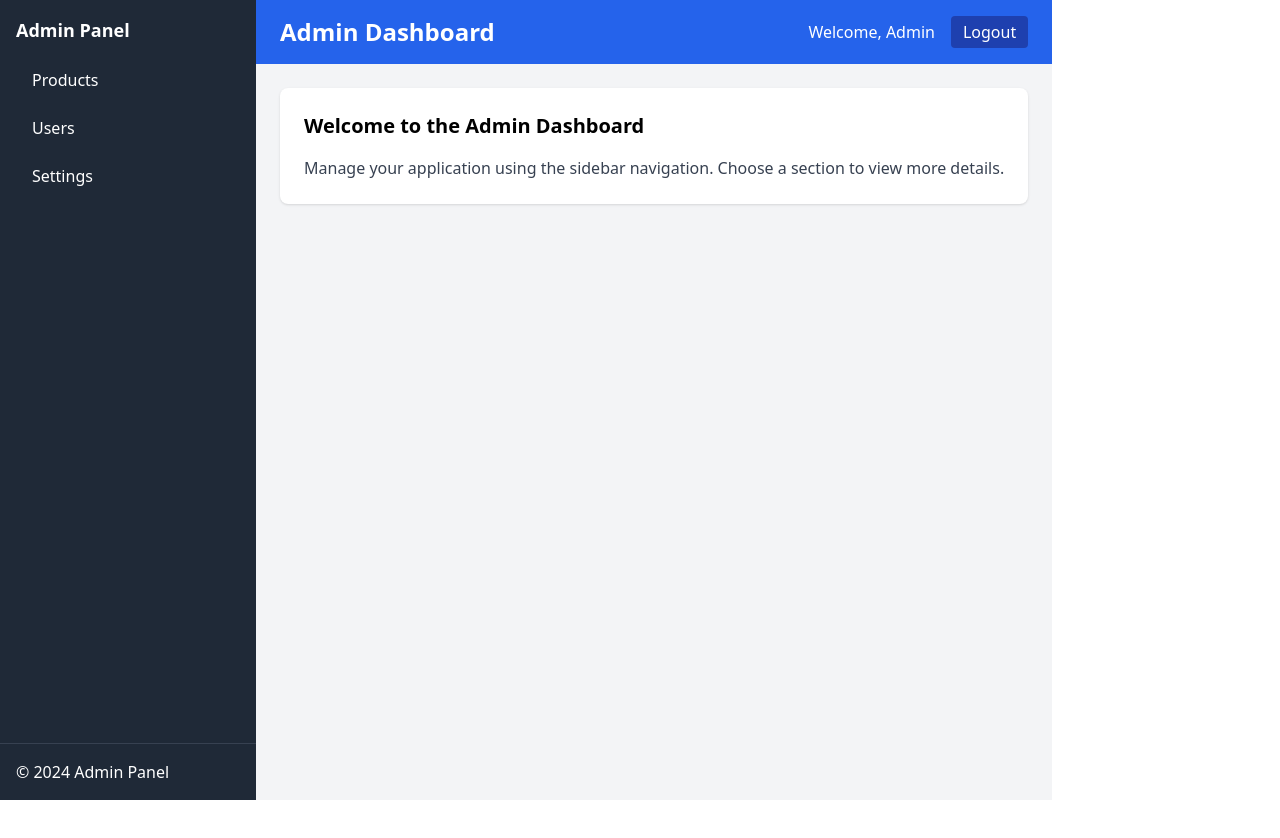
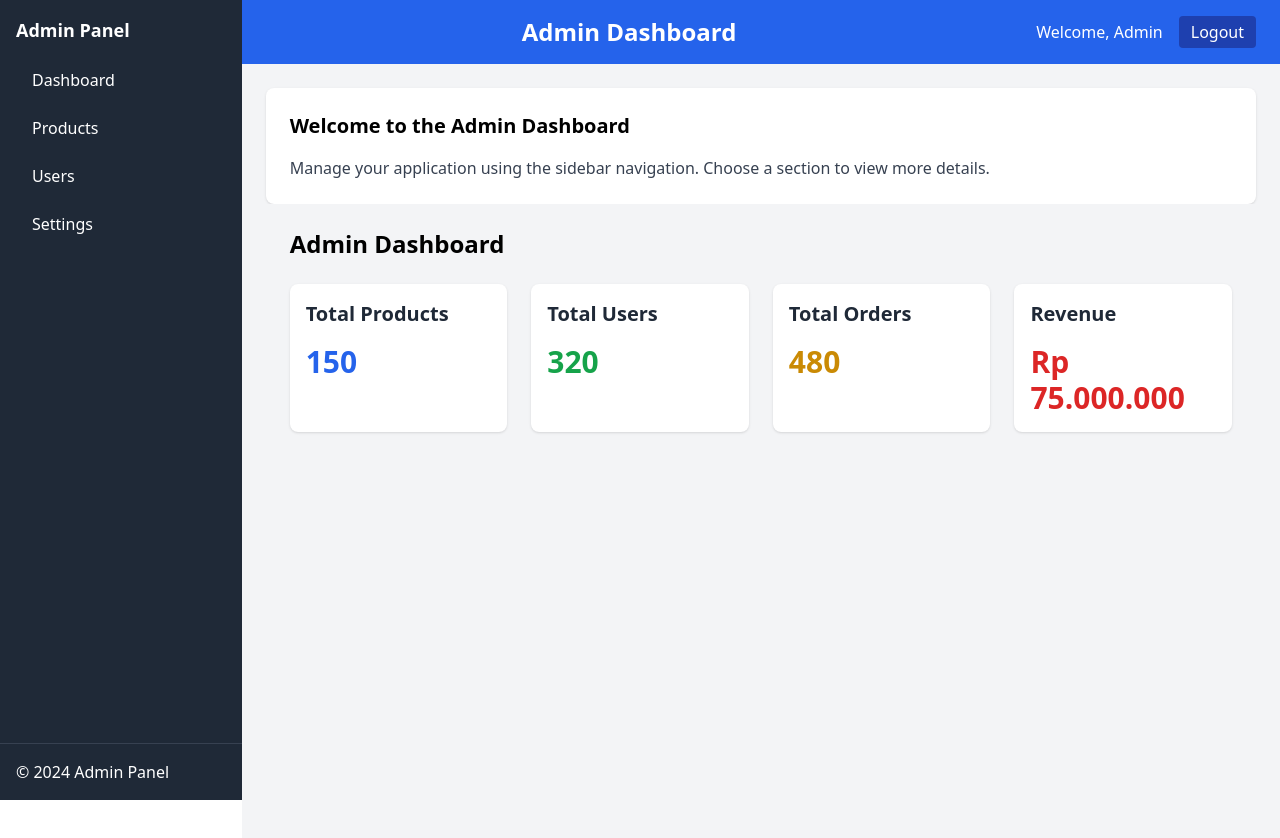
Before and after one commit to mayangpuspitasari/web_e-commerce, a React (Vite) app: page /admin in a window 1280 px wide. Shown: the top 838 px of the page. Before the commit the page ends 800 px from the top, so only its background shows below. Built offline with nearby package versions, Linux system fonts and the light colour scheme.

Commit message:
product admin

```diff
--- a/package.json
+++ b/package.json
@@ -12,6 +12,7 @@
   "dependencies": {
     "@fortawesome/free-solid-svg-icons": "^6.7.2",
     "@fortawesome/react-fontawesome": "^0.2.2",
+    "@heroicons/react": "^2.2.0",
     "@reduxjs/toolkit": "^2.5.0",
     "axios": "^1.7.9",
     "prop-types": "^15.8.1",
--- a/src/App.jsx
+++ b/src/App.jsx
@@ -6,6 +6,7 @@ import DetailPage from './pages/DetailPage';
 import AdminPage from './pages/AdminPage';
 import MainLayout from './layout/MainLayout';
 import AdminLayout from './layout/AdminLayout';
+import Product from './components/Admin/Product';
 // import LoginPages from './pages/LoginPages';
 // import RegisterPage from './pages/RegisterPage';
 
@@ -52,6 +53,14 @@ const App = () => {
             </AdminLayout>
           }
         />
+        <Route
+          path="/admin/product"
+          element={
+            <AdminLayout>
+              <Product />
+            </AdminLayout>
+          }
+        />
       </Routes>
     </Router>
   );
--- /dev/null
+++ b/src/components/Admin/Dashboard.jsx
@@ -0,0 +1,36 @@
+import React from 'react';
+
+const Dashboard = () => {
+  return (
+    <div className="p-6 bg-gray-100 min-h-screen">
+      <h1 className="text-2xl font-bold mb-6">Admin Dashboard</h1>
+      <div className="grid grid-cols-1 md:grid-cols-2 lg:grid-cols-4 gap-6">
+        {/* Card 1 */}
+        <div className="bg-white shadow rounded-lg p-4">
+          <h2 className="text-xl font-bold text-gray-800">Total Products</h2>
+          <p className="text-3xl font-bold text-blue-600 mt-4">150</p>
+        </div>
+
+        {/* Card 2 */}
+        <div className="bg-white shadow rounded-lg p-4">
+          <h2 className="text-xl font-bold text-gray-800">Total Users</h2>
+          <p className="text-3xl font-bold text-green-600 mt-4">320</p>
+        </div>
+
+        {/* Card 3 */}
+        <div className="bg-white shadow rounded-lg p-4">
+          <h2 className="text-xl font-bold text-gray-800">Total Orders</h2>
+          <p className="text-3xl font-bold text-yellow-600 mt-4">480</p>
+        </div>
+
+        {/* Card 4 */}
+        <div className="bg-white shadow rounded-lg p-4">
+          <h2 className="text-xl font-bold text-gray-800">Revenue</h2>
+          <p className="text-3xl font-bold text-red-600 mt-4">Rp 75.000.000</p>
+        </div>
+      </div>
+    </div>
+  );
+};
+
+export default Dashboard;
--- a/src/components/Admin/Header.jsx
+++ b/src/components/Admin/Header.jsx
@@ -2,7 +2,8 @@ import React from 'react';
 
 const Header = () => {
   return (
-    <header className="bg-blue-600 text-white py-4 px-6 flex items-center justify-between">
+    <header className="bg-blue-600 text-white py-4">
+      <div className="w-full lg:w-[calc(100%-16rem)] ml-auto max-w-7xl px-6 flex items-center justify-between">
         <h1 className="text-2xl font-bold">Admin Dashboard</h1>
         <div className="flex items-center space-x-4">
           <span>Welcome, Admin</span>
@@ -10,6 +11,7 @@ const Header = () => {
             Logout
           </button>
         </div>
+      </div>
     </header>
   );
 };
--- /dev/null
+++ b/src/components/Admin/Product.jsx
@@ -0,0 +1,102 @@
+import React, { useEffect, useState } from 'react';
+import axios from 'axios';
+import Sidebar from './Sidebar';
+import Header from './Header';
+import { FaEdit, FaEye, FaTrash } from 'react-icons/fa';
+
+const Product = () => {
+  const [products, setProducts] = useState([]);
+  const [loading, setLoading] = useState(true);
+
+  // URL API produk Anda
+  const API_URL = 'http://localhost:5000/produk';
+
+  // Fetch data dari API
+  useEffect(() => {
+    const fetchProducts = async () => {
+      try {
+        const response = await axios.get(API_URL);
+        setProducts(response.data);
+        setLoading(false);
+      } catch (error) {
+        console.error('Error fetching products:', error);
+        setLoading(false);
+      }
+    };
+
+    fetchProducts();
+  }, []);
+
+  if (loading) {
+    return <div className="text-center mt-20">Loading...</div>;
+  }
+
+  return (
+    <div className="flex">
+      {/* Sidebar */}
+      <Sidebar />
+
+      {/* Main Content */}
+      <div className="flex-grow flex flex-col">
+        {/* Header */}
+        <Header />
+
+        {/* Content */}
+        <main className="flex-grow p-6 bg-gray-100">
+          <div className="p-6 bg-gray-100 min-h-screen">
+            <h1 className="text-2xl font-bold mb-6">Manage Products</h1>
+            <button className="bg-green-500 text-white px-4 py-1 rounded mr-2">
+              Tambah Produk +
+            </button>
+            <div className="overflow-x-auto bg-white shadow rounded-lg p-4 mt-5">
+              <table className="min-w-full table-auto">
+                <thead>
+                  <tr className="bg-gray-200 text-gray-700">
+                    <th className="py-2 px-4 text-left">#</th>
+                    <th className="py-2 px-4 text-left">Image</th>
+                    <th className="py-2 px-4 text-left">Title</th>
+                    <th className="py-2 px-4 text-left">Price</th>
+                    <th className="py-2 px-4 text-left">Description</th>
+                    <th className="py-2 px-4 text-left">Rating</th>
+                    <th className="py-2 px-4 text-left">Actions</th>
+                  </tr>
+                </thead>
+                <tbody>
+                  {products.map((product, index) => (
+                    <tr key={product.id} className="border-t">
+                      <td className="py-2 px-4">{index + 1}</td>
+                      <td className="py-2 px-4">
+                        <img
+                          src={product.img}
+                          alt={product.judul}
+                          className="w-12 h-12 object-cover rounded"
+                        />
+                      </td>
+                      <td className="py-2 px-4">{product.judul}</td>
+                      <td className="py-2 px-4">Rp {product.harga}</td>
+                      <td className="py-2 px-4">{product.description}</td>
+                      <td className="py-2 px-4">{product.rating}</td>
+                      <td className="py-2 px-4 flex space-x-2">
+                        <button className="text-blue-500 hover:text-blue-700">
+                          <FaEdit className="w-5 h-5" />
+                        </button>
+                        <button className="text-green-500 hover:text-green-700">
+                          <FaEye className="w-5 h-5" />
+                        </button>
+                        <button className="text-red-500 hover:text-red-700">
+                          <FaTrash className="w-5 h-5" />
+                        </button>
+                      </td>
+                    </tr>
+                  ))}
+                </tbody>
+              </table>
+            </div>
+          </div>
+        </main>
+      </div>
+    </div>
+  );
+};
+
+export default Product;
--- a/src/components/Admin/Sidebar.jsx
+++ b/src/components/Admin/Sidebar.jsx
@@ -9,7 +9,15 @@ const Sidebar = () => {
         <ul className="space-y-2 px-4">
           <li>
             <Link
-              to="/admin/products"
+              to="/admin"
+              className="block py-2 px-4 rounded hover:bg-gray-700"
+            >
+              Dashboard
+            </Link>
+          </li>
+          <li>
+            <Link
+              to="/admin/product"
               className="block py-2 px-4 rounded hover:bg-gray-700"
             >
               Products
--- a/src/pages/AdminPage.jsx
+++ b/src/pages/AdminPage.jsx
@@ -1,6 +1,7 @@
 import React from 'react';
 import Sidebar from '../components/Admin/Sidebar';
 import Header from '../components/Admin/Header';
+import Dashboard from '../components/Admin/Dashboard';
 
 const AdminPage = () => {
   return (
@@ -24,6 +25,7 @@ const AdminPage = () => {
               section to view more details.
             </p>
           </div>
+          <Dashboard />
         </main>
       </div>
     </div>
```
Also changed, not shown: src/utils/api.js (added), 1 other file (tests, documents, lock files or other folders). Lines whose indentation alone changed are shown as unchanged.
